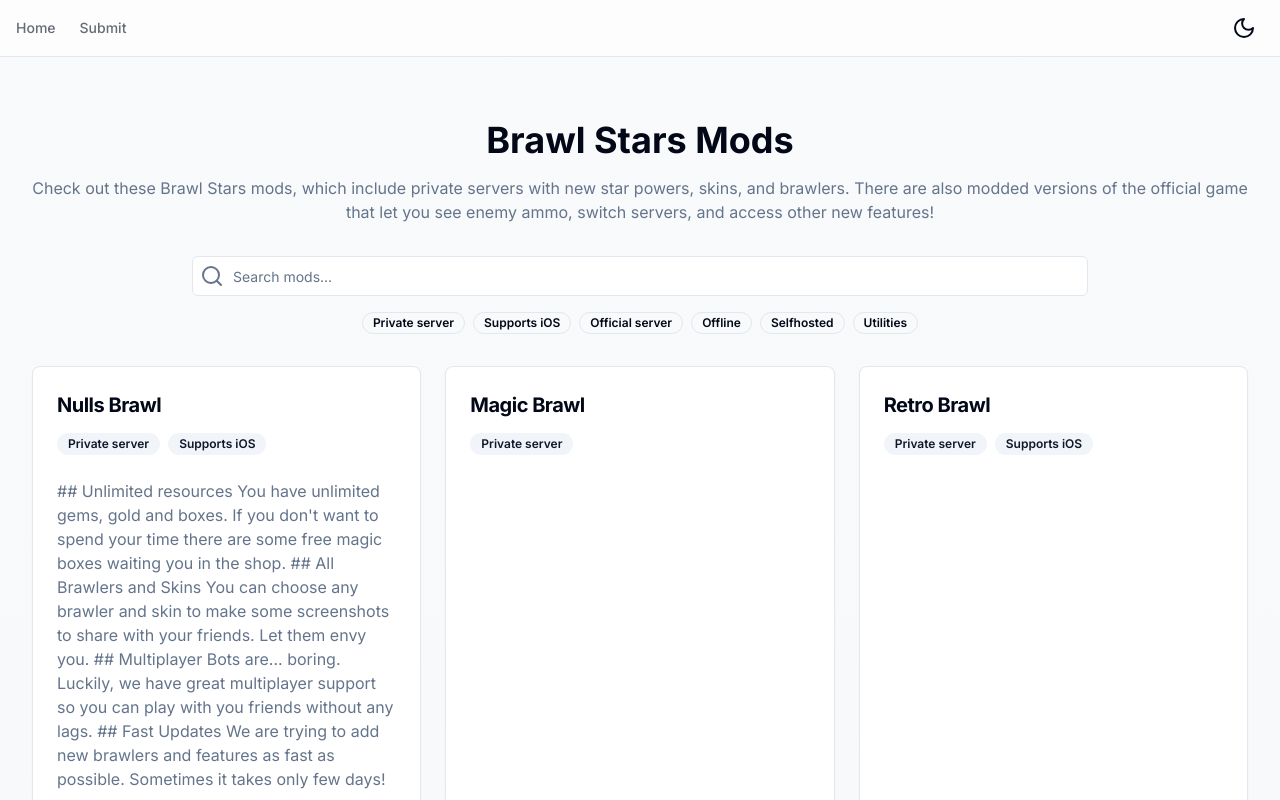
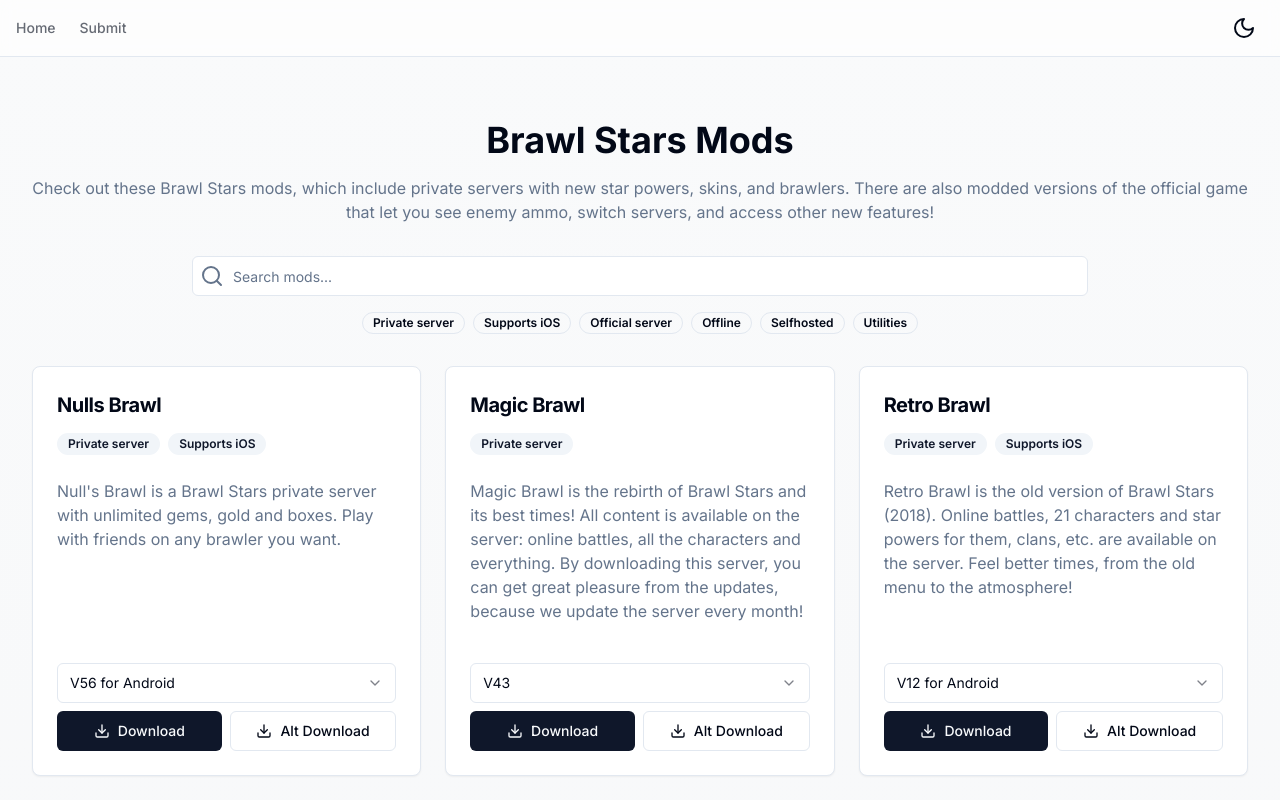
Before and after one commit to natesworksdev/brawlmods, a Next.js app: page / in a window 1280 px wide. Shown: the top 800 px of the page. Built offline with nearby package versions, Linux system fonts and the light colour scheme.

Commit message:
Use short description instead of description and fix url

```diff
--- a/app/page.tsx
+++ b/app/page.tsx
@@ -71,7 +71,7 @@
           const currentVersion = mod.versions.find(v => v.version === selectedModVersion);
 
           return (
-            <Link href={`/mods?id=${mod.id}`} key={index} className="group">
+            <Link href={`/mod?id=${mod.id}`} key={index} className="group">
               <Card className="flex flex-col h-full hover:shadow-lg transition-shadow duration-300 cursor-pointer">
                 <CardHeader>
                   <CardTitle className="text-xl font-bold group-hover:text-primary transition-colors">{mod.name}</CardTitle>
@@ -84,7 +84,7 @@
                   </div>
                 </CardHeader>
                 <CardContent className="flex-grow">
-                  <p className="text-muted-foreground">{mod.description}</p>
+                  <p className="text-muted-foreground">{mod.shortDescription}</p>
                 </CardContent>
                 <CardFooter className="flex flex-col items-center mt-auto">
                   <Select
```
